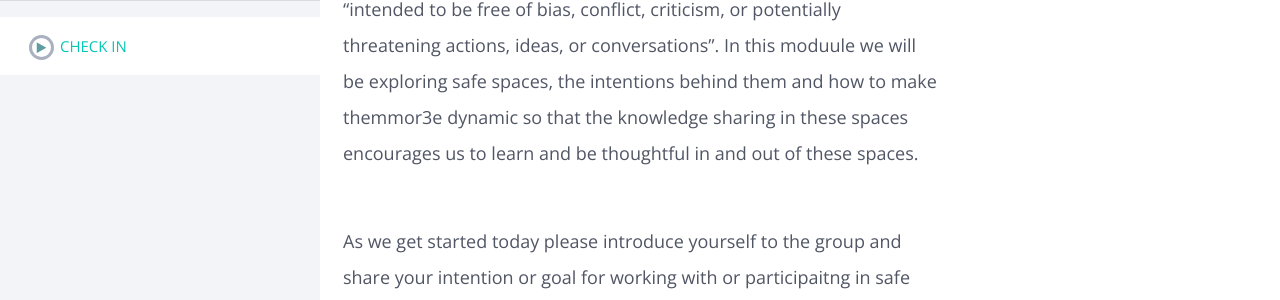
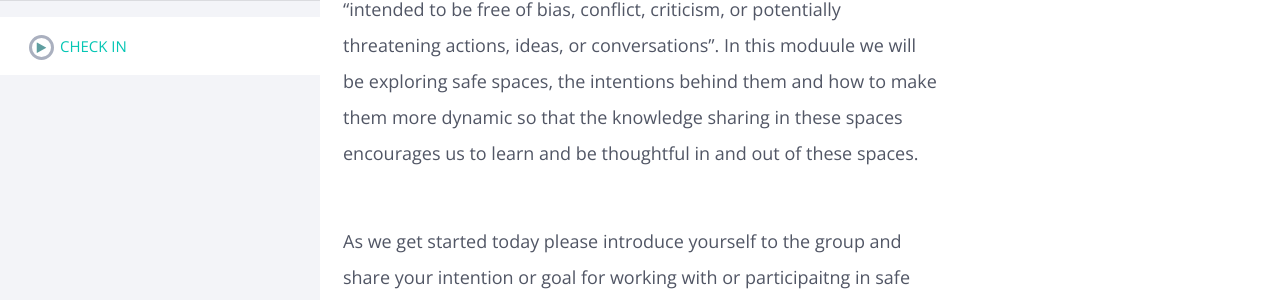
Before and after one commit to p2pu/advanced-facilitation, a Jekyll site: the page built from modules/Safe-Spaces/_posts/2000-01-01-check-in.md, in a window 1280 px wide. Shown: the part 189-489 px from the top of the page. Built offline with Jekyll 4.4.1, drawn with Linux system fonts in a browser that asks for light colours; nearby versions of some CDN libraries; some of the changed text lies outside the part shown.

Commit message:
Update 2000-01-01-check-in.md

```diff
--- a/modules/Safe-Spaces/_posts/2000-01-01-check-in.md
+++ b/modules/Safe-Spaces/_posts/2000-01-01-check-in.md
@@ -1,7 +1,7 @@
 
 ## Check In
 
-According to Merriam Webster The term safe space refers to places "intended to be free of bias, conflict, criticism, or potentially threatening actions, ideas, or conversations". In this moduule we will be exploring safe spaces, the intentions behind them and how to make themmor3e dynamic so that the knowledge sharing in these spaces encourages us to learn and be thoughtful in and out of these spaces.
+According to Merriam Webster The term safe space refers to places "intended to be free of bias, conflict, criticism, or potentially threatening actions, ideas, or conversations". In this moduule we will be exploring safe spaces, the intentions behind them and how to make them more dynamic so that the knowledge sharing in these spaces encourages us to learn and be thoughtful in and out of these spaces.
 <br>
 
 As we get started today please introduce yourself to the group and share your intention or goal for working with or participaitng in safe spaces.
```
